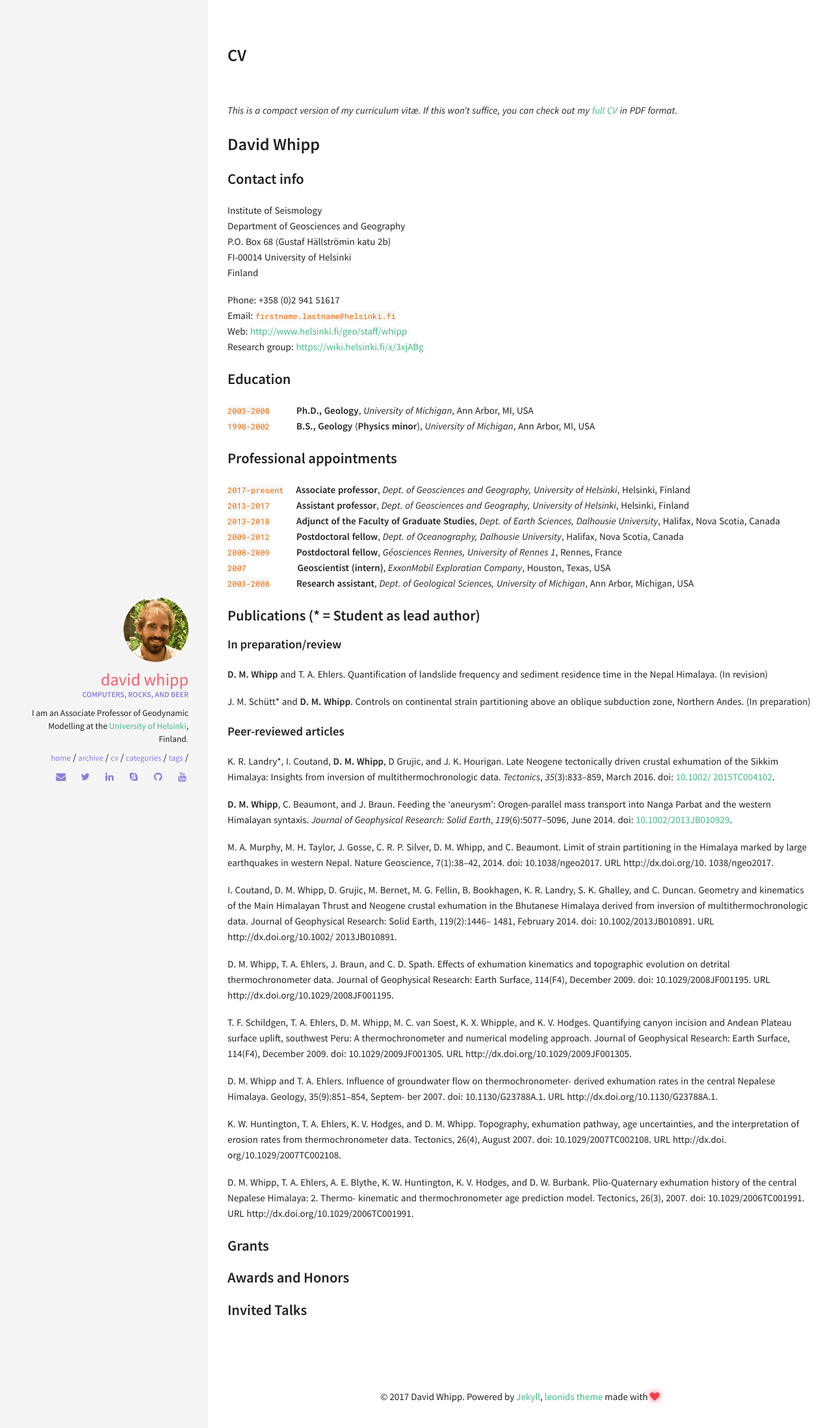
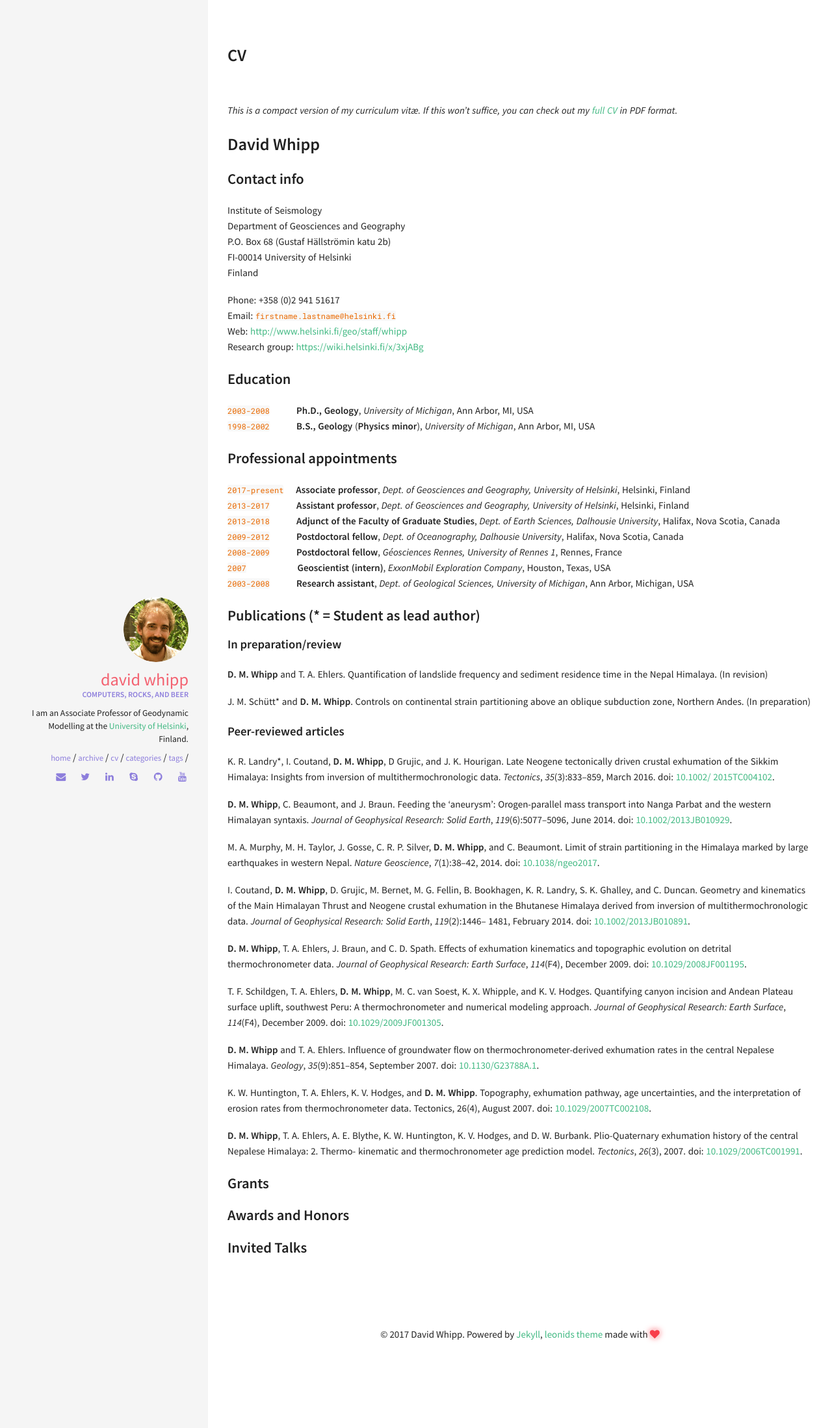
Before and after one commit to z0del/davewhipp.github.io, a Jekyll site: the page built from cv.md, in a window 1280 px wide. Shown: the top 2198 px of the page at 65% size. Built offline with Jekyll 4.4.1, drawn with Linux system fonts in a browser that asks for light colours.

Commit message:
Update cv.md

```diff
--- a/cv.md
+++ b/cv.md
@@ -43,19 +43,19 @@ K. R. Landry\*, I. Coutand, **D. M. Whipp**, D Grujic, and J. K. Hourigan. Late
 
 **D. M. Whipp**, C. Beaumont, and J. Braun. Feeding the 'aneurysm': Orogen-parallel mass transport into Nanga Parbat and the western Himalayan syntaxis. *Journal of Geophysical Research: Solid Earth*, *119*(6):5077–5096, June 2014. doi: [10.1002/2013JB010929](http://dx.doi.org/10.1002/2013JB010929).
 
-M. A. Murphy, M. H. Taylor, J. Gosse, C. R. P. Silver, D. M. Whipp, and C. Beaumont. Limit of strain partitioning in the Himalaya marked by large earthquakes in western Nepal. Nature Geoscience, 7(1):38–42, 2014. doi: 10.1038/ngeo2017. URL http://dx.doi.org/10. 1038/ngeo2017.
+M. A. Murphy, M. H. Taylor, J. Gosse, C. R. P. Silver, **D. M. Whipp**, and C. Beaumont. Limit of strain partitioning in the Himalaya marked by large earthquakes in western Nepal. *Nature Geoscience*, *7*(1):38–42, 2014. doi: [10.1038/ngeo2017](http://dx.doi.org/10. 1038/ngeo2017).
 
-I. Coutand, D. M. Whipp, D. Grujic, M. Bernet, M. G. Fellin, B. Bookhagen, K. R. Landry, S. K. Ghalley, and C. Duncan. Geometry and kinematics of the Main Himalayan Thrust and Neogene crustal exhumation in the Bhutanese Himalaya derived from inversion of multithermochronologic data. Journal of Geophysical Research: Solid Earth, 119(2):1446– 1481, February 2014. doi: 10.1002/2013JB010891. URL http://dx.doi.org/10.1002/ 2013JB010891.
+I. Coutand, **D. M. Whipp**, D. Grujic, M. Bernet, M. G. Fellin, B. Bookhagen, K. R. Landry, S. K. Ghalley, and C. Duncan. Geometry and kinematics of the Main Himalayan Thrust and Neogene crustal exhumation in the Bhutanese Himalaya derived from inversion of multithermochronologic data. *Journal of Geophysical Research: Solid Earth*, *119*(2):1446– 1481, February 2014. doi: [10.1002/2013JB010891](http://dx.doi.org/10.1002/ 2013JB010891).
 
-D. M. Whipp, T. A. Ehlers, J. Braun, and C. D. Spath. Effects of exhumation kinematics and topographic evolution on detrital thermochronometer data. Journal of Geophysical Research: Earth Surface, 114(F4), December 2009. doi: 10.1029/2008JF001195. URL http://dx.doi.org/10.1029/2008JF001195.
+**D. M. Whipp**, T. A. Ehlers, J. Braun, and C. D. Spath. Effects of exhumation kinematics and topographic evolution on detrital thermochronometer data. *Journal of Geophysical Research: Earth Surface*, *114*(F4), December 2009. doi: [10.1029/2008JF001195](http://dx.doi.org/10.1029/2008JF001195).
 
-T. F. Schildgen, T. A. Ehlers, D. M. Whipp, M. C. van Soest, K. X. Whipple, and K. V. Hodges. Quantifying canyon incision and Andean Plateau surface uplift, southwest Peru: A thermochronometer and numerical modeling approach. Journal of Geophysical Research: Earth Surface, 114(F4), December 2009. doi: 10.1029/2009JF001305. URL http://dx.doi.org/10.1029/2009JF001305.
+T. F. Schildgen, T. A. Ehlers, **D. M. Whipp**, M. C. van Soest, K. X. Whipple, and K. V. Hodges. Quantifying canyon incision and Andean Plateau surface uplift, southwest Peru: A thermochronometer and numerical modeling approach. *Journal of Geophysical Research: Earth Surface*, *114*(F4), December 2009. doi: [10.1029/2009JF001305](http://dx.doi.org/10.1029/2009JF001305).
 
-D. M. Whipp and T. A. Ehlers. Influence of groundwater flow on thermochronometer- derived exhumation rates in the central Nepalese Himalaya. Geology, 35(9):851–854, Septem- ber 2007. doi: 10.1130/G23788A.1. URL http://dx.doi.org/10.1130/G23788A.1.
+**D. M. Whipp** and T. A. Ehlers. Influence of groundwater flow on thermochronometer-derived exhumation rates in the central Nepalese Himalaya. *Geology*, *35*(9):851–854, September 2007. doi: [10.1130/G23788A.1](http://dx.doi.org/10.1130/G23788A.1).
 
-K. W. Huntington, T. A. Ehlers, K. V. Hodges, and D. M. Whipp. Topography, exhumation pathway, age uncertainties, and the interpretation of erosion rates from thermochronometer data. Tectonics, 26(4), August 2007. doi: 10.1029/2007TC002108. URL http://dx.doi. org/10.1029/2007TC002108.
+K. W. Huntington, T. A. Ehlers, K. V. Hodges, and **D. M. Whipp**. Topography, exhumation pathway, age uncertainties, and the interpretation of erosion rates from thermochronometer data. Tectonics, 26(4), August 2007. doi: [10.1029/2007TC002108](http://dx.doi. org/10.1029/2007TC002108).
 
-D. M. Whipp, T. A. Ehlers, A. E. Blythe, K. W. Huntington, K. V. Hodges, and D. W. Burbank. Plio-Quaternary exhumation history of the central Nepalese Himalaya: 2. Thermo- kinematic and thermochronometer age prediction model. Tectonics, 26(3), 2007. doi: 10.1029/2006TC001991. URL http://dx.doi.org/10.1029/2006TC001991.
+**D. M. Whipp**, T. A. Ehlers, A. E. Blythe, K. W. Huntington, K. V. Hodges, and D. W. Burbank. Plio-Quaternary exhumation history of the central Nepalese Himalaya: 2. Thermo- kinematic and thermochronometer age prediction model. *Tectonics*, *26*(3), 2007. doi: [10.1029/2006TC001991](http://dx.doi.org/10.1029/2006TC001991).
 
 ### Grants
 
```
